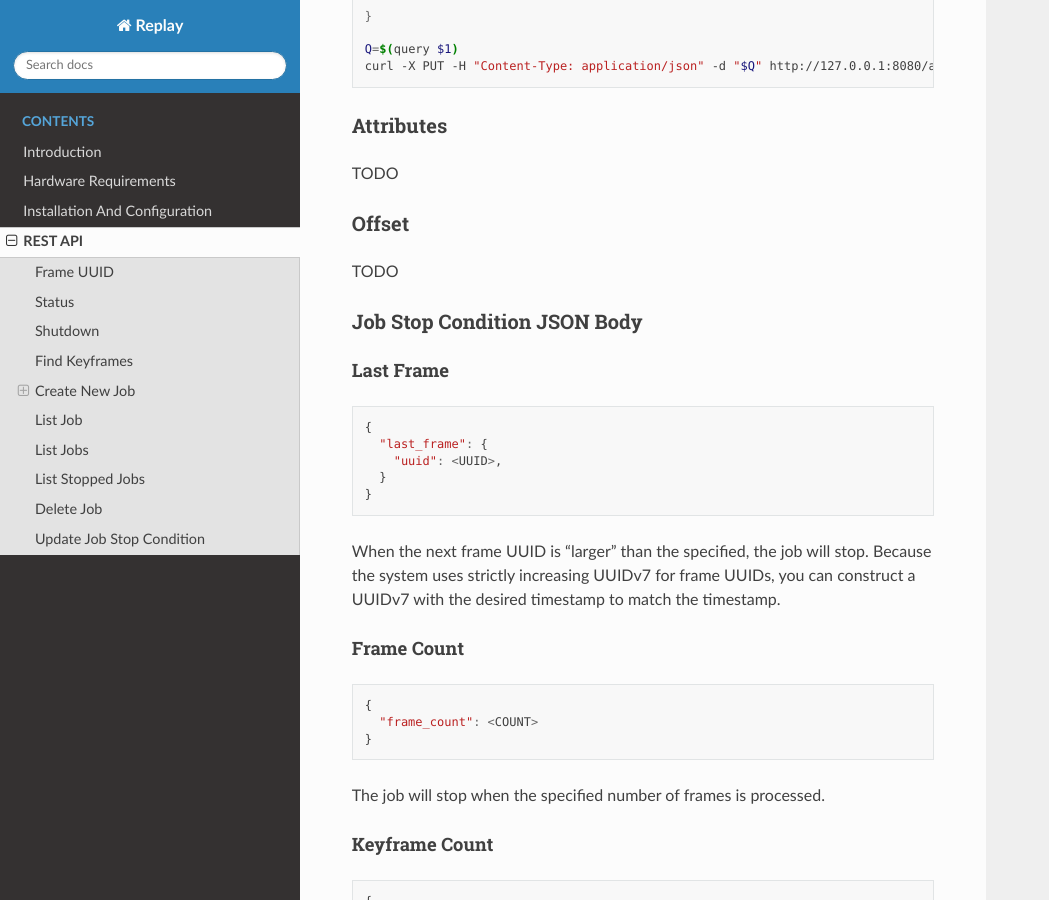
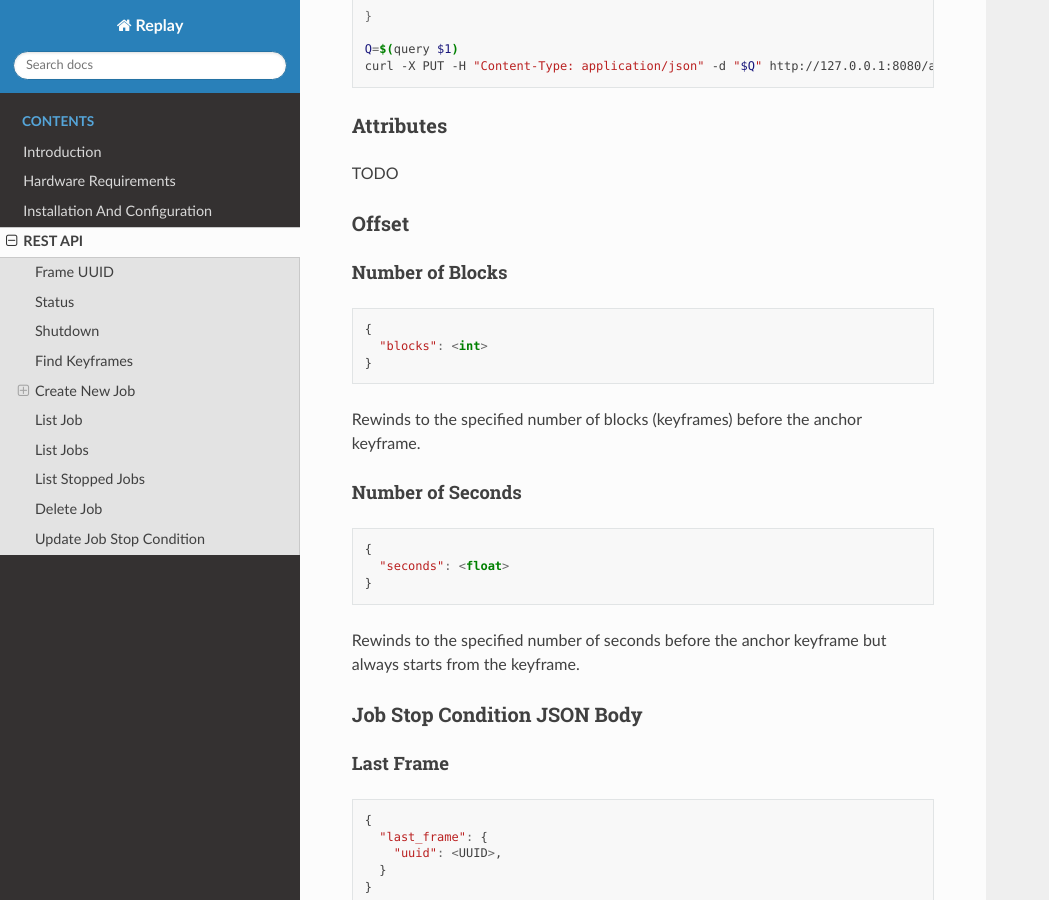
Before and after one commit to insight-platform/Replay, a Sphinx documentation site: the page built from docs/sections/3_api.rst, in a window 1280 px wide and 900 px high, scrolled down 3594 px. Shown: the whole window, without its empty margins (0-1049 px from the left). Built offline with Sphinx 7.4.7 and the Read the Docs theme 2.0.0, drawn with Linux system fonts in a browser that asks for light colours; some of the changed text lies outside the part shown.

Commit message:
implemented docs for offsets

```diff
--- a/docs/sections/3_api.rst
+++ b/docs/sections/3_api.rst
@@ -188,7 +188,7 @@ Creates a new job. Returns the job UUID.
       },
       "anchor_keyframe": "$ANCHOR_KEYFRAME",
       "offset": {
-        "Blocks": 5
+        "blocks": 5
       },
       "attributes": [
         {
@@ -233,7 +233,27 @@ TODO
 Offset
 ^^^^^^
 
-TODO
+Number of Blocks
+~~~~~~~~~~~~~~~~
+
+.. code-block:: javascript
+
+    {
+      "blocks": <int>
+    }
+
+Rewinds to the specified number of blocks (keyframes) before the anchor keyframe.
+
+Number of Seconds
+~~~~~~~~~~~~~~~~~
+
+.. code-block:: javascript
+
+    {
+      "seconds": <float>
+    }
+
+Rewinds to the specified number of seconds before the anchor keyframe but always starts from the keyframe.
 
 Job Stop Condition JSON Body
 ^^^^^^^^^^^^^^^^^^^^^^^^^^^^
```
Also changed, not shown: 2 other files.
